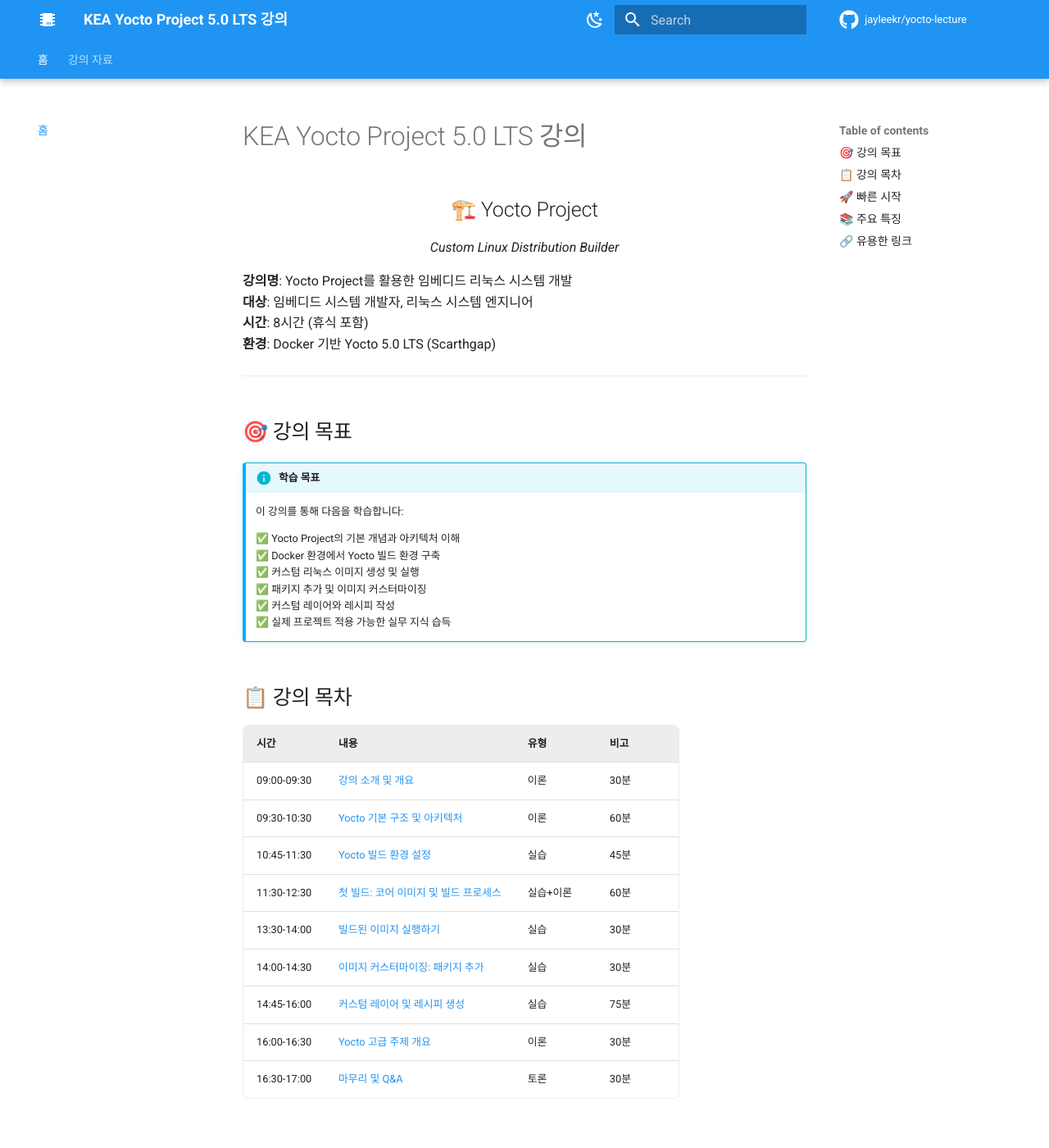
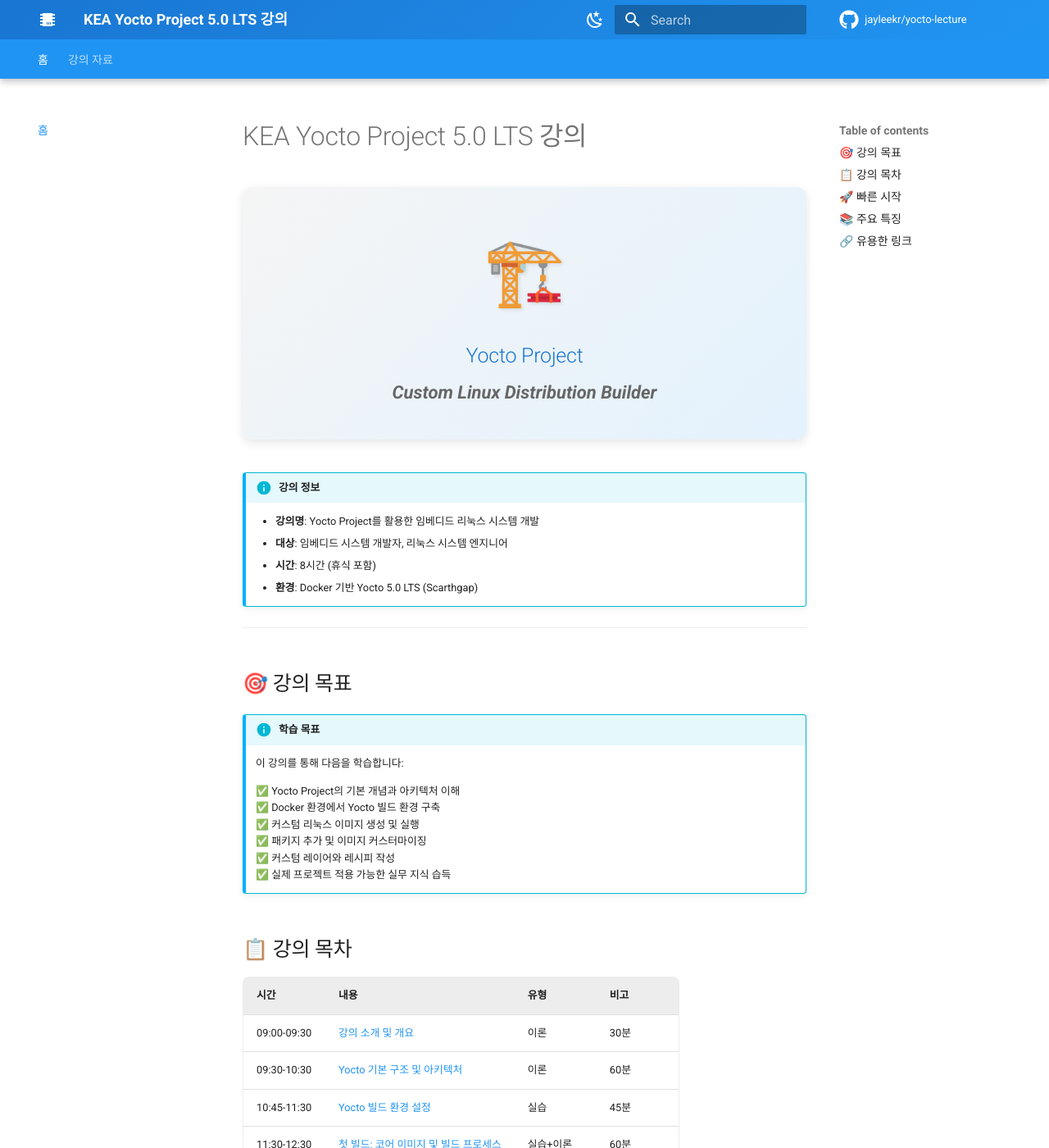
Before and after one commit to jayleekr/kea-yocto, an MkDocs documentation site: the page built from docs/index.md, in a window 1280 px wide and 1400 px high. Shown: the whole window at 82% size. Built offline with MkDocs 1.6.1 and Material for MkDocs 9.7.7, drawn with Linux system fonts in a browser that asks for light colours; comment, search, counter and statistics services are not loaded; the version menu is left out.

Commit message:
Force fix broken image: Complete redesign with CSS styles and hide broken images

```diff
--- a/docs/index.md
+++ b/docs/index.md
@@ -1,14 +1,16 @@
 # KEA Yocto Project 5.0 LTS 강의
 
-<div align="center">
-  <h2>🏗️ Yocto Project</h2>
-  <p><em>Custom Linux Distribution Builder</em></p>
+<div class="hero-section">
+  <div class="hero-icon">🏗️</div>
+  <h2 class="hero-title">Yocto Project</h2>
+  <p class="hero-subtitle"><strong>Custom Linux Distribution Builder</strong></p>
 </div>
 
-**강의명**: Yocto Project를 활용한 임베디드 리눅스 시스템 개발
-**대상**: 임베디드 시스템 개발자, 리눅스 시스템 엔지니어
-**시간**: 8시간 (휴식 포함)
-**환경**: Docker 기반 Yocto 5.0 LTS (Scarthgap)
+!!! info "강의 정보"
+    - **강의명**: Yocto Project를 활용한 임베디드 리눅스 시스템 개발
+    - **대상**: 임베디드 시스템 개발자, 리눅스 시스템 엔지니어
+    - **시간**: 8시간 (휴식 포함)
+    - **환경**: Docker 기반 Yocto 5.0 LTS (Scarthgap)
 
 ---
 
--- a/docs/stylesheets/extra.css
+++ b/docs/stylesheets/extra.css
@@ -152,3 +152,63 @@
     margin: 0 auto;
   }
 }
+
+/* 기존 스타일 유지 */
+:root {
+  --md-primary-fg-color: #2196F3;
+  --md-primary-fg-color--light: #42A5F5;
+  --md-primary-fg-color--dark: #1976D2;
+  --md-accent-fg-color: #FF5722;
+}
+
+.md-header {
+  background: linear-gradient(135deg, #1976D2 0%, #2196F3 100%);
+}
+
+.md-nav__item--active > .md-nav__link {
+  color: var(--md-primary-fg-color);
+}
+
+.md-footer {
+  background: linear-gradient(135deg, #263238 0%, #37474F 100%);
+}
+
+/* 새로운 히어로 섹션 스타일 */
+.hero-section {
+  text-align: center;
+  margin: 2rem 0;
+  padding: 2rem;
+  background: linear-gradient(135deg, #f5f5f5 0%, #e3f2fd 100%);
+  border-radius: 12px;
+  box-shadow: 0 4px 12px rgba(0,0,0,0.1);
+}
+
+.hero-icon {
+  font-size: 4rem;
+  margin-bottom: 1rem;
+  display: block;
+  text-shadow: 2px 2px 4px rgba(0,0,0,0.1);
+}
+
+.hero-title {
+  color: #1976d2 !important;
+  margin: 0.5rem 0 !important;
+  font-weight: 600;
+}
+
+.hero-subtitle {
+  font-style: italic;
+  color: #666 !important;
+  margin: 0 !important;
+  font-size: 1.1rem;
+}
+
+/* 깨진 이미지 숨기기 */
+img[src*="yoctoproject.org"] {
+  display: none !important;
+}
+
+/* 빈 이미지 alt 텍스트 숨기기 */
+img[alt="Yocto Project"] {
+  display: none !important;
+}
```
